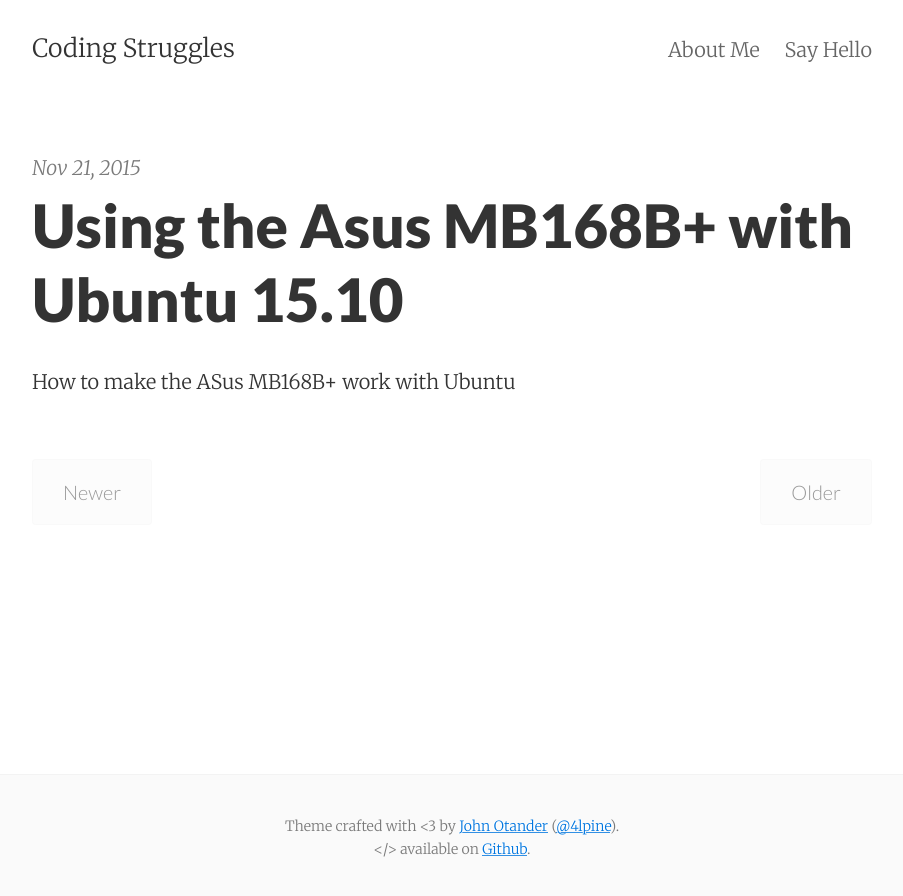
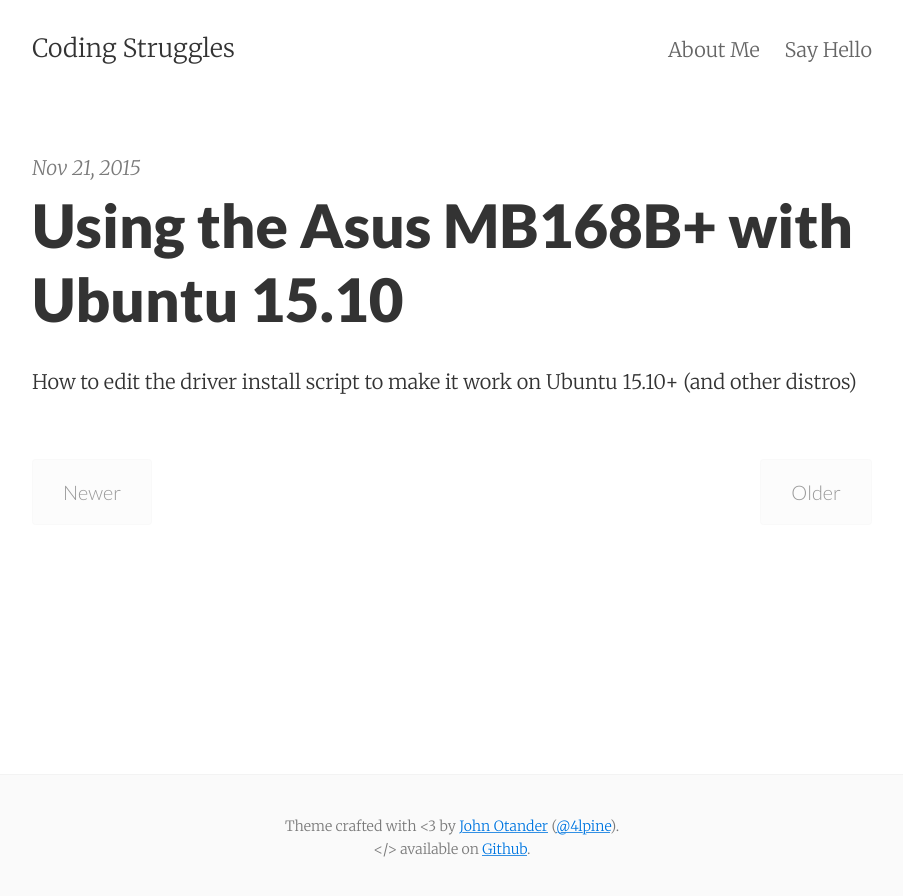
Before and after one commit to dariooddenino/dariooddenino.github.io, a Jekyll site: the page built from index.html, in a window 1280 px wide. Shown: the top 896 px of the page, without its empty margins (188-1091 px from the left). Built offline with Jekyll 4.4.1, drawn with Linux system fonts in a browser that asks for light colours; nearby versions of some CDN libraries; the list of posts is cut into pages by our own code.

Commit message:
more fix

````diff
--- a/_posts/2015-11-21-using-the-asus-mb158b-with-ubuntu-15-10.md
+++ b/_posts/2015-11-21-using-the-asus-mb158b-with-ubuntu-15-10.md
@@ -2,15 +2,18 @@
 layout:     post
 title:      Using the Asus MB168B+ with Ubuntu 15.10
 date:       2015-11-21 23:32:11
-summary:    How to make the ASus MB168B+ work with Ubuntu
+summary:    How to edit the driver install script to make it work on Ubuntu 15.10+ (and other distros)
 ---
 
 The **Asus MB168B+** is a very nice portable monitor, and it would be a shame if it weren't possible to use it with Ubuntu ;)
 
-Download the Ubuntu [driver](http://www.displaylink.com/downloads/ubuntu.php) and extract it somewhere.\n\nOpen up a terminal, and navigate to that folder. Then launch these commands:
+Download the Ubuntu [driver](http://www.displaylink.com/downloads/ubuntu.php) and extract it somewhere.
+
+Open up a terminal, and navigate to that folder. Then launch these commands:
 
 ```bash
-./displaylink-driver-1.0.138.run --keep --noexec\ncd displaylink-driver-1.0.138/
+./displaylink-driver-1.0.138.run --keep --noexec
+cd displaylink-driver-1.0.138/
 ```
 
 Then type `nano displaylink-installer.sh` to edit the installer file (if you don't like nano, use your favourite text editor!).
````
